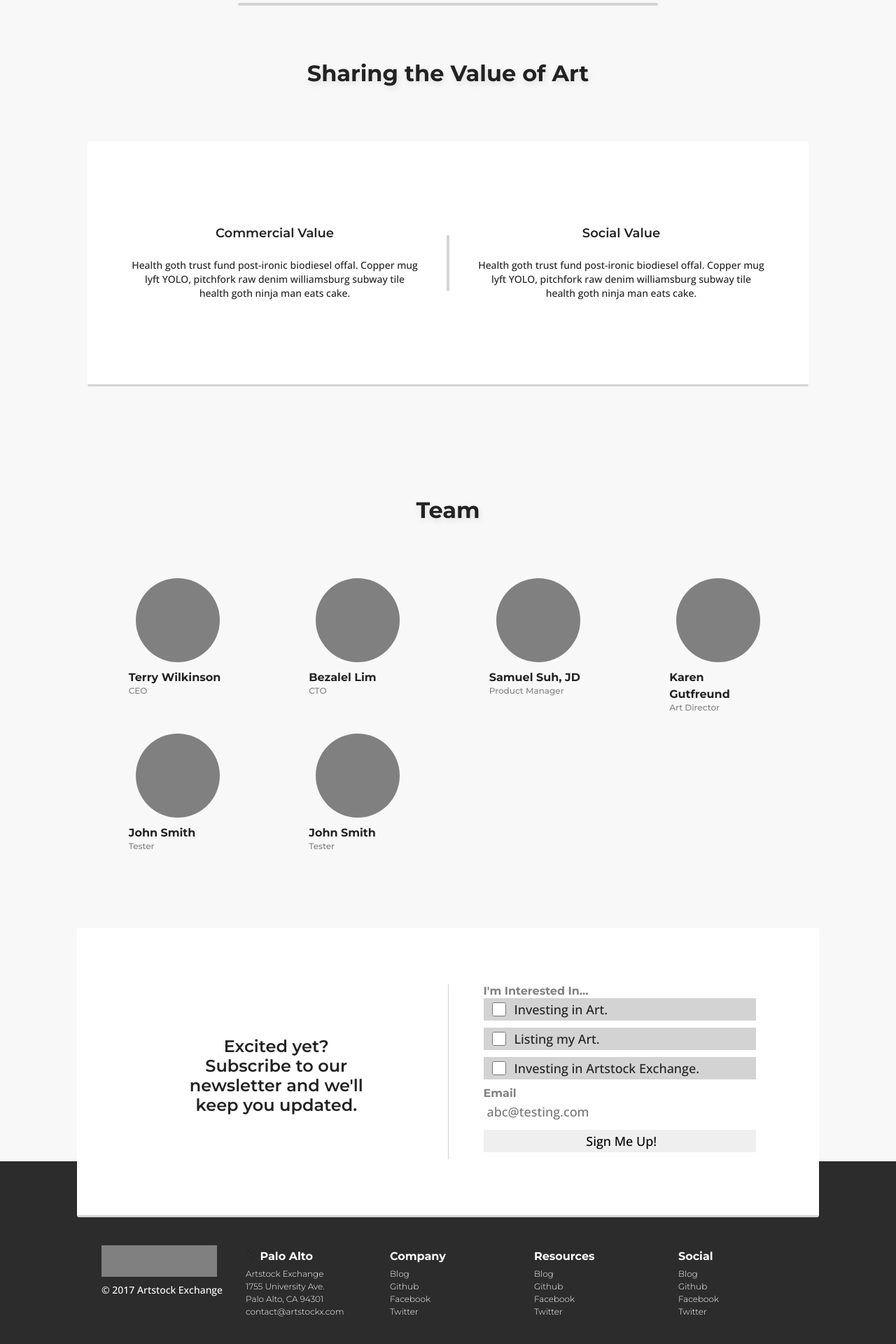
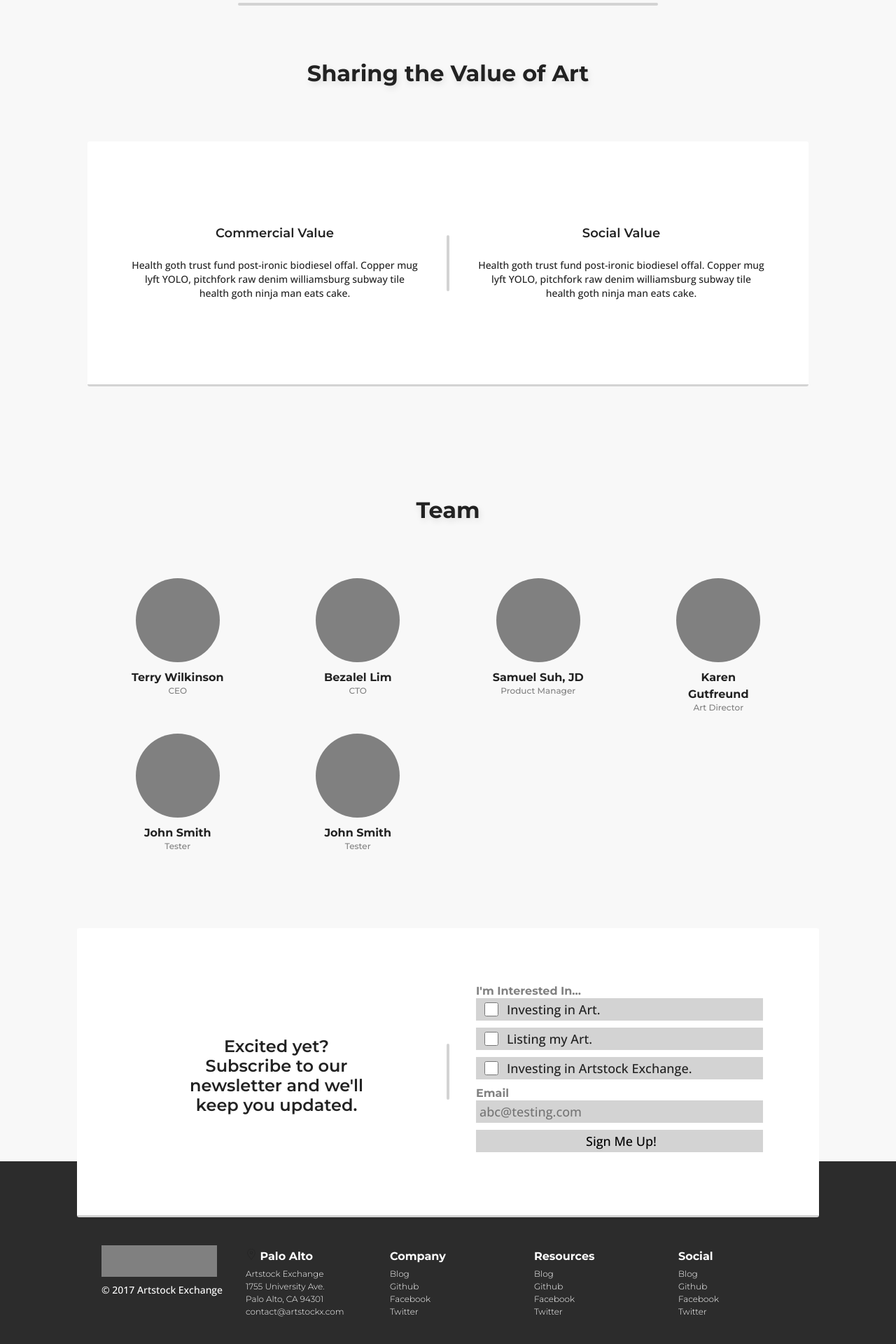
Before and after one commit to volgorean/artstock, a Jekyll site: the page built from index.html, in a window 1280 px wide. Shown: the part 1371-3291 px from the top of the page at 70% size. Built offline with Jekyll 4.4.1, drawn with Linux system fonts in a browser that asks for light colours.

Commit message:
refacored css

```diff
--- a/css/contact.scss
+++ b/css/contact.scss
@@ -2,69 +2,43 @@
 ---
 
 .contact {
-  background: lightgray;
+  h2 {
+    padding-bottom: 30px;
   }
-.contact h2 {
-  font: 700 24px/32px 'Montserrat', sans-serif;
-  padding-bottom: 20px;
-  color: gray;
-}
-.contact .sidebar {
+  .sidebar {
     flex: 0 0 320px;
-}
-.contact .sidebar ul {
+
+    ul {
       padding-bottom: 15px;
     }
-.contact .sidebar h4 {
+    h4 {
       font: 700 16px/20px 'Montserrat', sans-serif;
     }
-.contact .sidebar li {
+    li {
       padding-left: 15px;
       font: 500 14px/20px 'Montserrat', sans-serif;
     }
-.contact form {
 
-}
-.contact form .left {
-  padding-right: 5px;
-}
-.contact form .right {
-  padding-left: 5px;
-}
-.contact form .right input {
-  margin-top: 20px;
-}
-.contact label {
-  font: 700 16px/20px 'Montserrat', sans-serif;
-  color: gray;
-}
-.contact input {
-  width: 100%;
-  border: none;
-  outline: none;
-  font: 500 18px/32px 'Open Sans', sans-serif;
-  padding-left: 5px;
-  margin-bottom: 15px;
-}
-.contact textarea {
-  width: 100%;
-  border: none;
-  outline: none;
-  font: 500 18px/32px 'Open Sans', sans-serif;
-  padding-left: 5px;
-  margin-bottom: 15px;
-}
-@media(max-width: 920px) {
-  .contact .sidebar {
-    flex: 0 0 220px;
-  }
-}
+    @media(max-width: 920px) { flex: 0 0 220px; }
     @media(max-width: 680px) {
-  .contact .sidebar {
       min-width: 100%;
       text-align: center;
     }
-  .contact h2 {
-    text-align: center;
+  }
+  form {
+    .left {
+      padding-right: 5px;
+    }
+    .right {
+      padding-left: 5px;
+
+      input {
+        margin-top: 20px;
       }
     }
+  }
+  input, textarea {
+    margin-bottom: 15px;
+  }
+  @media(max-width: 680px) { h2 { text-align: center; }}
+}
--- a/css/global.scss
+++ b/css/global.scss
@@ -26,6 +26,22 @@ h4 { font: 600 18px/22px 'Montserrat', sans-serif; }
 h5 { font: 600 16px/20px 'Montserrat', sans-serif; }
 li { font: 500 14px/20px 'Open Sans', sans-serif; }
 p { font: 500 14px/20px 'Open Sans', sans-serif; }
+label {
+  font: 700 16px/20px 'Montserrat', sans-serif;
+  color: gray;
+}
+input, textarea {
+  width: 100%;
+  border: none;
+  outline: none;
+  font: 500 18px/32px 'Open Sans', sans-serif;
+  padding-left: 5px;
+  margin-bottom: 10px;
+  background: lightgray;
+}
+textarea {
+  padding: 5px;
+}
 
 /* flex item */
 .flexi-i {
--- a/css/index.scss
+++ b/css/index.scss
@@ -183,6 +183,7 @@
   .advisor {
     flex: 0 0 50%;
     padding-bottom: 30px;
+    text-align: center;
 
     @media(min-width: 440px) {flex: 0 0 50%;}
     @media(min-width: 660px) {flex: 0 0 33.3333%;}
@@ -217,7 +218,7 @@
   padding: 0;
   margin-top: -80px;
   z-index: 400;
-}
+
   .call_to_action {
     width: 1060px;
     max-width: calc(100% - 40px);
@@ -227,21 +228,25 @@
     border-radius: 3px;
     background: white;
     border-bottom: 3px solid lightgray;
+
+    @media(max-width: 520px) { padding: 40px; }
+
+    .new_split {
+      text-align: left;
+
+      .v-line {
+        position: absolute;
+        top: calc(50% - 40px);
+        left: calc(50% - 2px);
+        width: 4px;
+        height: 80px;
+        background: lightgray;
+        border-radius: 3px;
+
+        @media(max-width: 640px) { display: none; }
       }
-.call_to_action .split:first-child {
-  border-right: 1px solid lightgray;
-}
-.call_to_action .split .split-inner {
-  width: 100%;
-  max-width: calc(100% - 20px);
-  margin: 0 auto;
-  padding-left: 40px;
-}
-.call_to_action .split:first-child .split-inner {
-  padding-left: 0;
-  padding-right: 40px;
-}
-.call_to_action h3 {
+
+      h3 {
         width: 100%;
         max-width: 260px;
         margin: 0 auto;
@@ -249,51 +254,24 @@
         font: 600 24px/28px 'Montserrat', sans-serif;
         text-align: center;
       }
-.call_to_action label {
-  font: 700 16px/20px 'Montserrat', sans-serif;
-  color: gray;
-}
-.call_to_action input {
-  width: 100%;
-  border: none;
-  outline: none;
-  font: 500 18px/32px 'Open Sans', sans-serif;
-  padding-left: 5px;
-  margin-bottom: 10px;
-}
-.call_to_action .checkbox {
+      .checkbox {
         height: 32px;
         width: 100%;
         margin-bottom: 10px;
         background: lightgray;
         overflow: hidden;
-}
-.call_to_action .checkbox input {
+
+        input {
           flex: 0 0 32px;
           height: 20px;
           padding: 0px;
           margin: 6px;
         }
-.call_to_action .checkbox p {
+        p {
           flex: 1 1;
           font: 500 18px/32px 'Open Sans', sans-serif;
         }
-@media(max-width: 980px) {
-  .call_to_action {
-    padding: 80px 20px;
       }
     }
-@media(max-width: 840px) {
-  .call_to_action {
-    padding: 80px;
-  }
-  .call_to_action h3 {
-    margin-top: 0;
-    margin-bottom: 80px;
   }
 }
-@media(max-width: 620px) {
-  .call_to_action {
-    padding: 40px;
-  }
-}
--- a/index.html
+++ b/index.html
@@ -90,15 +90,14 @@ title: Artstock Exchange
 
 <section id="call_to_action">
   <div class="call_to_action">
-    <div class="flexi-c r break-v">
-      <div class="flexi-i split">
-        <div class="split-inner">
+    <div class="new_split">
+      <div class="v-line"></div>
+
+      <div class="left">
         <h3>Excited yet? Subscribe to our newsletter and we'll keep you updated.</h3>
       </div>
-      </div>
 
-      <form class="flexi-i split">
-        <div class="split-inner">
+      <div>
         <label>I'm Interested In...</label>
         <div class="flexi-c r checkbox">
           <input class="flexi-i" type="checkbox"></input>
@@ -117,7 +116,6 @@ title: Artstock Exchange
         <input placeholder="abc@testing.com"></input>
         <input type="submit" value="Sign Me Up!"></input>
       </div>
-      </form>
     </div>
   </div>
 </section>
```
Lines whose indentation alone changed are shown as unchanged.
